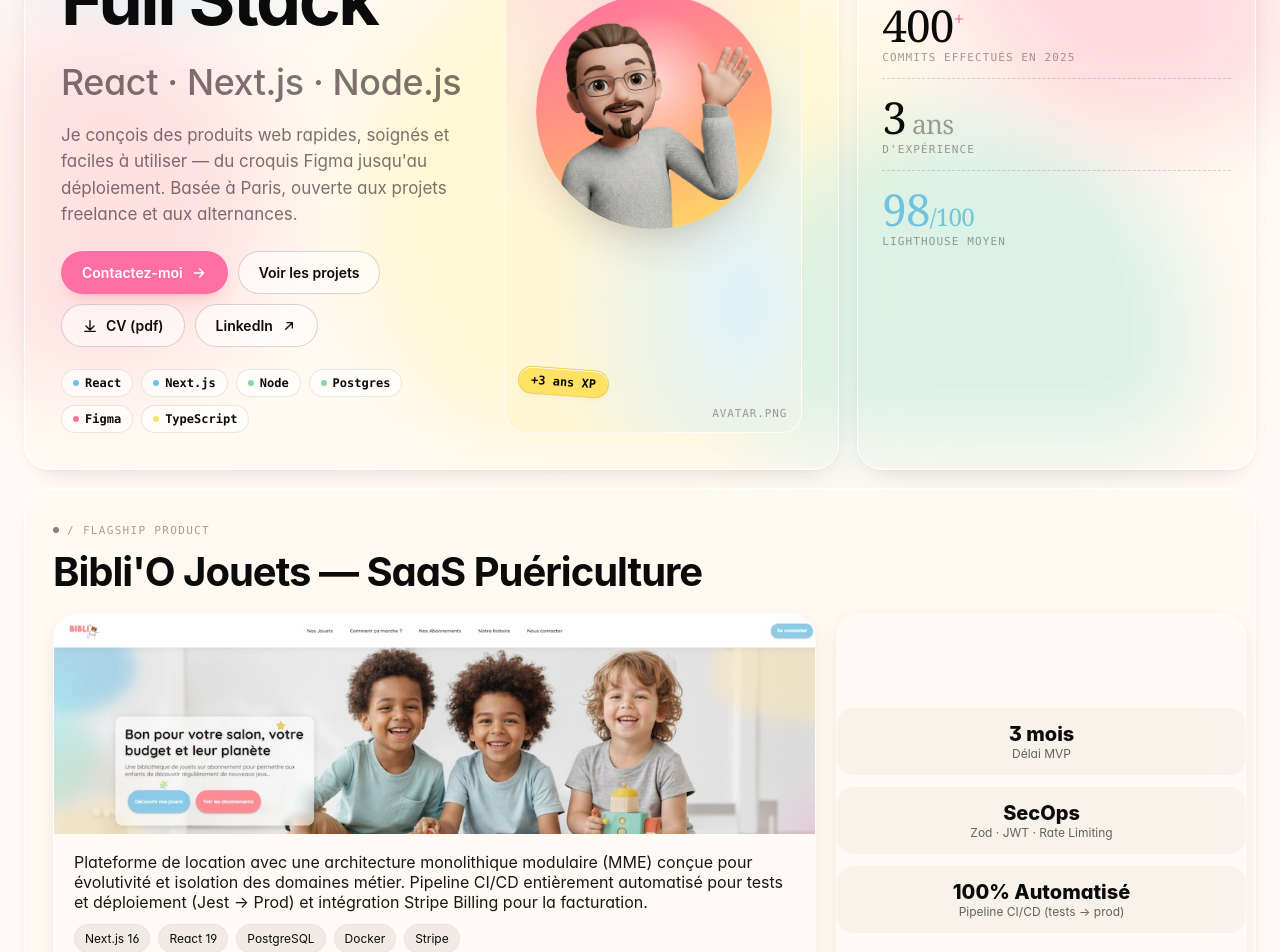
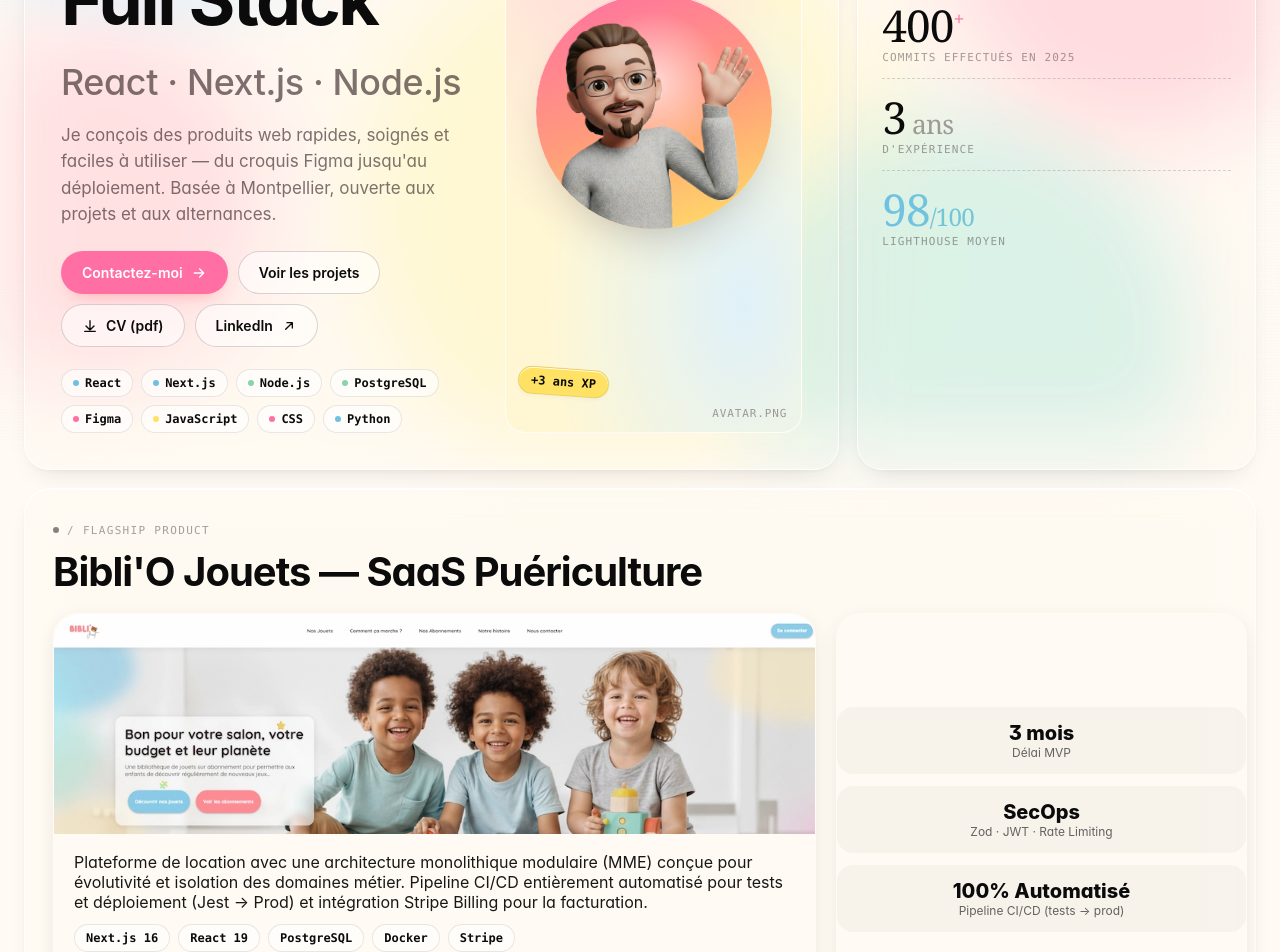
Before and after one commit to LucasPlebani/lucas_portfolio, a Next.js app: page / in a window 1280 px wide. Shown: the part 360-1312 px from the top of the page. Built offline with nearby package versions, Linux system fonts and the light colour scheme.

Commit message:
Add animation Card / CV href

```diff
--- a/src/components/FlagshipProject.js
+++ b/src/components/FlagshipProject.js
@@ -28,7 +28,7 @@
             </p>
             <div className="flagship-badges">
               {p.stack?.map((s) => (
-                <span key={s} className="flagship-chip">{s}</span>
+                <span key={s} className="chip">{s}</span>
               ))}
             </div>
             <div className="flagship-actions">
--- a/src/components/Hero.js
+++ b/src/components/Hero.js
@@ -15,7 +15,7 @@
         </h1>
         <p className="hero-sub">
           Je conçois des produits web rapides, soignés et faciles à utiliser — du croquis Figma jusqu'au déploiement.
-          Basée à Paris, ouverte aux projets freelance et aux alternances.
+          Basée à Montpellier, ouverte aux projets et aux alternances.
         </p>
         <div className="hero-cta">
           <button className="btn btn-pink" onClick={onContact}>
@@ -27,17 +27,19 @@
           }}>
             Voir les projets
           </a>
-          <a className="btn btn-ghost" href="#"><Icon name="download" /> CV (pdf)</a>
+          <a className="btn btn-ghost" href="/CV_LUCAS_PLEBANI.pdf" target="_blank" rel="noopener noreferrer"><Icon name="download" /> CV (pdf)</a>
                       <a className="btn btn-ghost" href="https://www.linkedin.com/in/lucas-plebani/">LinkedIn <Icon name="external" /></a>
 
         </div>
         <div className="hero-stack">
           <span className="chip blue"><span className="chip-dot" />React</span>
           <span className="chip blue"><span className="chip-dot" />Next.js</span>
-          <span className="chip green"><span className="chip-dot" />Node</span>
-          <span className="chip green"><span className="chip-dot" />Postgres</span>
+          <span className="chip green"><span className="chip-dot" />Node.js</span>
+          <span className="chip green"><span className="chip-dot" />PostgreSQL</span>
           <span className="chip pink"><span className="chip-dot" />Figma</span>
-          <span className="chip yellow"><span className="chip-dot" />TypeScript</span>
+          <span className="chip yellow"><span className="chip-dot" />JavaScript</span>
+          <span className="chip pink"><span className="chip-dot" />CSS</span>
+          <span className="chip blue"><span className="chip-dot" />Python</span>
         </div>
       </div>
       <div className="hero-avatar" aria-label="Avatar de Gigi">
--- a/src/components/style/NowCard.css
+++ b/src/components/style/NowCard.css
@@ -3,6 +3,19 @@
   display: flex;
   gap: 14px;
   align-items: flex-start;
+  background: rgba(255, 250, 244, 0.72);
+  border: 1px solid rgba(255, 255, 255, 0.72);
+  box-shadow: var(--shadow-soft);
+  backdrop-filter: blur(18px) saturate(140%);
+  -webkit-backdrop-filter: blur(18px) saturate(140%);
+  padding: 20px;
+  border-radius: var(--r-card);
+  transition: transform 0.24s ease, border-color 0.24s ease, box-shadow 0.24s ease;
+}
+.now-line:hover {
+  transform: translateY(-2px);
+  border-color: rgba(46, 29, 33, 0.12);
+  box-shadow: 0 18px 36px -24px rgba(46, 29, 33, 0.24);
 }
 .now-icon {
   width: 38px; height: 38px;
--- a/src/components/style/SoftSkills.css
+++ b/src/components/style/SoftSkills.css
@@ -5,7 +5,7 @@
   display: flex;
   flex-direction: column;
   gap: 22px;
-  background: rgba(255, 250, 244, 0.72);
+
   border: 1px solid rgba(255, 255, 255, 0.72);
   border-radius: var(--r-card);
   box-shadow: var(--shadow-soft);
--- a/src/components/style/StackCard.css
+++ b/src/components/style/StackCard.css
@@ -15,6 +15,19 @@
   display: flex;
   flex-direction: column;
   gap: 10px;
+  border: 1px solid rgba(255, 255, 255, 0.72);
+  box-shadow: var(--shadow-soft);
+  backdrop-filter: blur(18px) saturate(140%);
+    -webkit-backdrop-filter: blur(18px) saturate(140%);
+  padding: 20px;
+  border-radius: var(--r-card);
+  transition: transform 0.24s ease, border-color 0.24s ease, box-shadow 0.24s ease;
+}
+
+.stack-col:hover {
+  transform: translateY(-2px);
+  border-color: rgba(46, 29, 33, 0.12);
+  box-shadow: 0 18px 36px -24px rgba(46, 29, 33, 0.24);
 }
 .stack-col-head {
   display: flex;
```
Also changed, not shown: 1 other file (tests, documents, lock files or other folders).
